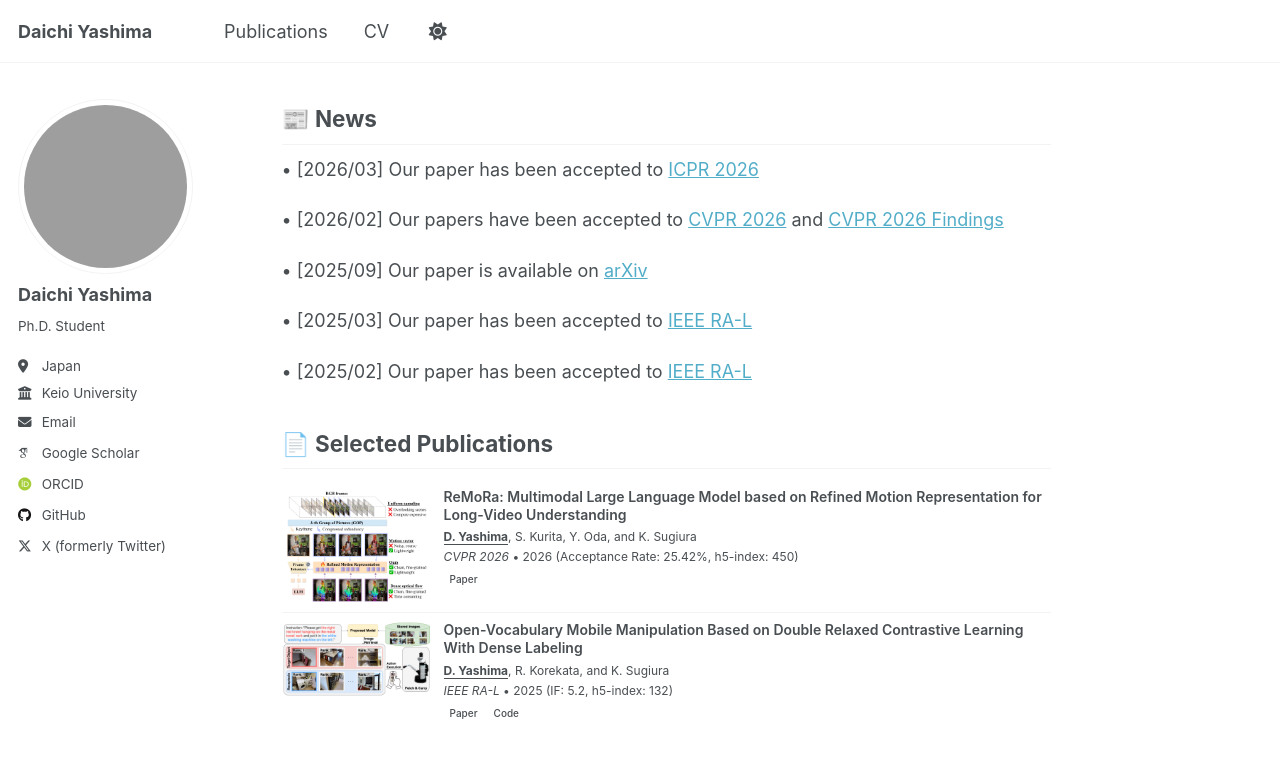
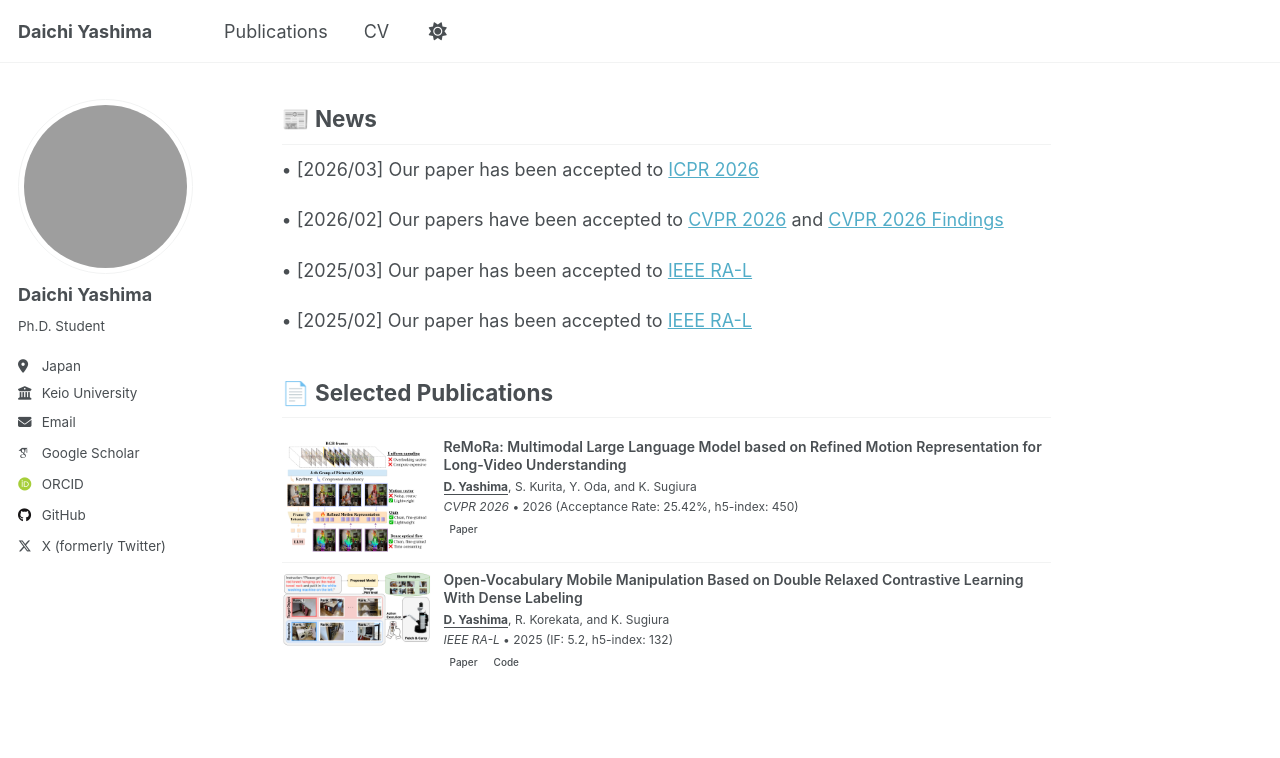
Before and after one commit to daichi1207/daichi1207.github.io, a Jekyll site: the page built from _pages/about.md, in a window 1280 px wide and 900 px high, scrolled down 385 px. Shown: the top 758 px of the window. Built offline with Jekyll 4.4.1, drawn with Linux system fonts in a browser that asks for light colours; some web fonts are replaced.

Commit message:
:ambulance: up

```diff
--- a/_pages/about.md
+++ b/_pages/about.md
@@ -25,8 +25,6 @@ Hi, I'm **Daichi Yashima**, a Ph.D. student at Keio University advised by Prof.
 • [2026/03] Our paper has been accepted to [ICPR 2026](/publication/yashimaICPR26)
 
 • [2026/02] Our papers have been accepted to [CVPR 2026](/publication/yashimaCVPR26) and [CVPR 2026 Findings](/publication/amemiyaCVPR26)
-
-• [2025/09] Our paper is available on [arXiv](/publication/TakanamiarXiv25)
 
 • [2025/03] Our paper has been accepted to [IEEE RA-L](/publication/KatsumataRAL25)
 
```
